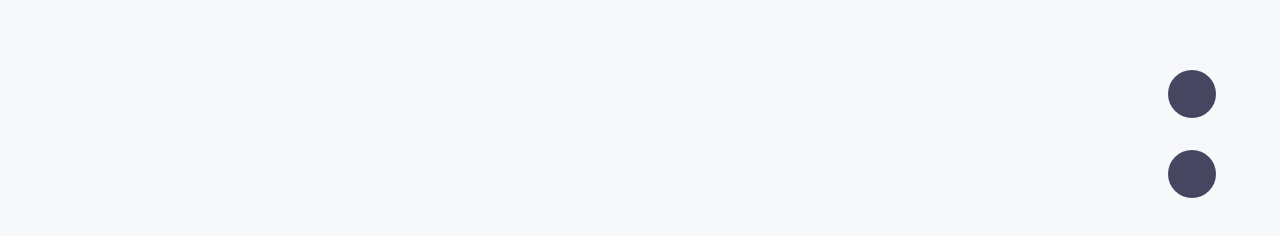
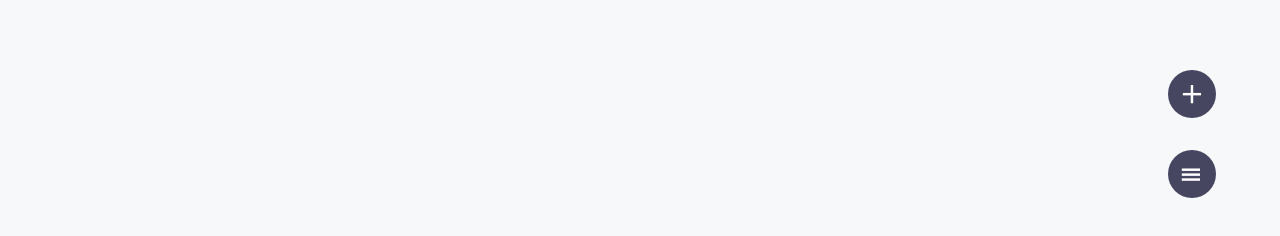
Before and after one commit to silentmaker/todos, a Vue app: page / in a window 1280 px wide. Shown: the part 522-758 px from the top of the page. Built offline with nearby package versions, Linux system fonts and the light colour scheme.

Commit message:
add storage

```diff
--- a/src/components/List.vue
+++ b/src/components/List.vue
@@ -3,11 +3,9 @@
     <ul class="todo-list" v-if="todos.length">
       <li class="todo-group" v-for="group in todos" :key="group.tag">
         <div class="group-tag">{{ group.tag }}</div>
-        <div class="todo-item" v-for="todo in group.items" :key="todo.id">
-          <div class="todo-check" @click="toggle(todo)">
-            <div class="done" v-if="todo.done"></div>
-            <div class="todo" v-else></div>
-          </div>
+        <div :class="['todo-item', todo.done ? 'done' : '']"
+          v-for="todo in group.items" :key="todo.id">
+          <div class="todo-check" @click="toggle(todo)"></div>
           <div class="todo-content" @click="edit(todo)">
             <div>{{ todo.title }}</div>
             <div class="todo-remark" v-if="settings.remarks">{{ todo.remark }}</div>
@@ -71,18 +69,12 @@ export default {
         align-items: top;
 
         .todo-check {
-          flex: 0 0 36px;
-
-          .todo,
-          .done {
-            width: 20px;
-            height: 20px;
-            border-radius: 50%;
-            border: solid 1px @primary;
-          }
-          .done {
-            background-color: @primary;
-          }
+          position: relative;
+          flex: 0 0 20px;
+          height: 20px;
+          margin-right: 10px;
+          border-radius: 6px;
+          border: solid 1px @primary;
         }
         .todo-content {
           flex: 1 1 0;
@@ -93,6 +85,19 @@ export default {
             color: @secondary;
           }
         }
+        &.done {
+          .todo-check:after {
+            content: '✓';
+            color: @primary;
+            font-size: 32px;
+            position: absolute;
+            top: -12px;
+          }
+          .todo-content,
+          .todo-remark {
+            text-decoration: line-through;
+          }
+        }
       }
     }
   }
--- a/src/components/Setting.vue
+++ b/src/components/Setting.vue
@@ -1,6 +1,7 @@
 <template>
   <div class="container">
-    <div class="setting-btn" @click="toggleSetting('isActive')"></div>
+    <div :class="['setting-btn', settings.isActive ? 'close' : '']"
+      @click="toggleSetting('isActive')"></div>
 
     <transition name="fade">
       <div class="create-btn" @click="create" v-if="!settings.isActive"></div>
@@ -50,12 +51,32 @@ export default {
     border-radius: 50%;
     background-color: @primary;
     z-index: 99;
+    display: flex;
+    justify-content: center;
+    align-items: center;
   }
   .setting-btn {
     bottom: 10%;
+
+    &:after {
+      content: "Ⅲ";
+      color: @base;
+      transform: rotate(-90deg);
+      font-size: 25px;
+    }
+    &.close:after {
+      content: "✕";
+    }
   }
   .create-btn {
     bottom: 20%;
+
+    &:after {
+      content: "✕";
+      color: @base;
+      transform: rotate(-45deg);
+      font-size: 25px;
+    }
   }
   .settings {
     position: absolute;
--- a/src/store.js
+++ b/src/store.js
@@ -31,10 +31,13 @@ export default new Vuex.Store({
       const todos = {};
       state.data.map((item) => {
         const tag = state.settings.mode ? item.date : item.category;
-        if (!todos[tag]) {
-          todos[tag] = { tag, items: [] };
+
+        if (state.settings.done || !item.done) {
+          if (!todos[tag]) {
+            todos[tag] = { tag, items: [] };
+          }
+          todos[tag].items.push(item);
         }
-        todos[tag].items.push(item);
       });
       return Object.values(todos);
     },
```
Also changed, not shown: public/manifest.json.
